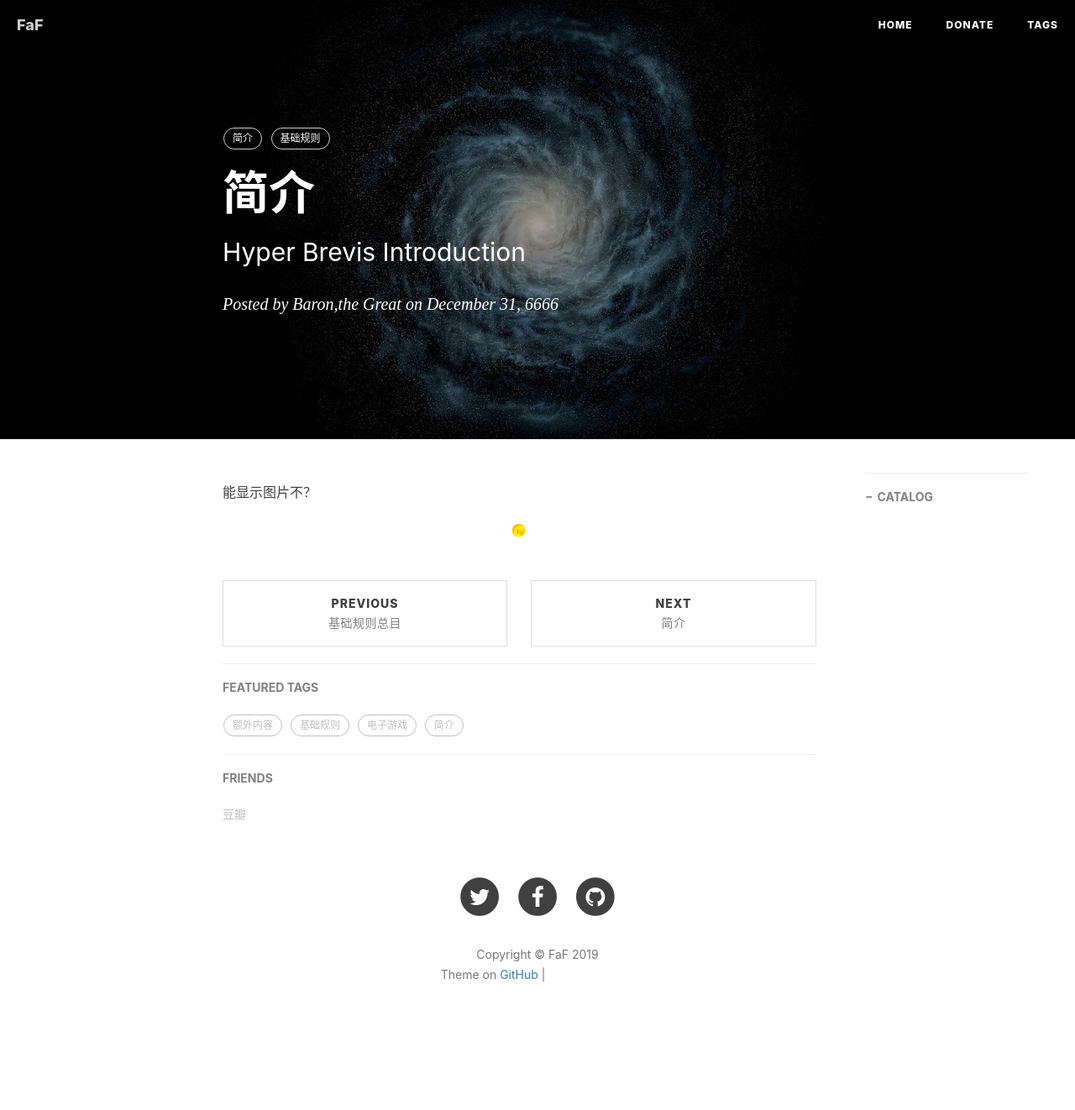
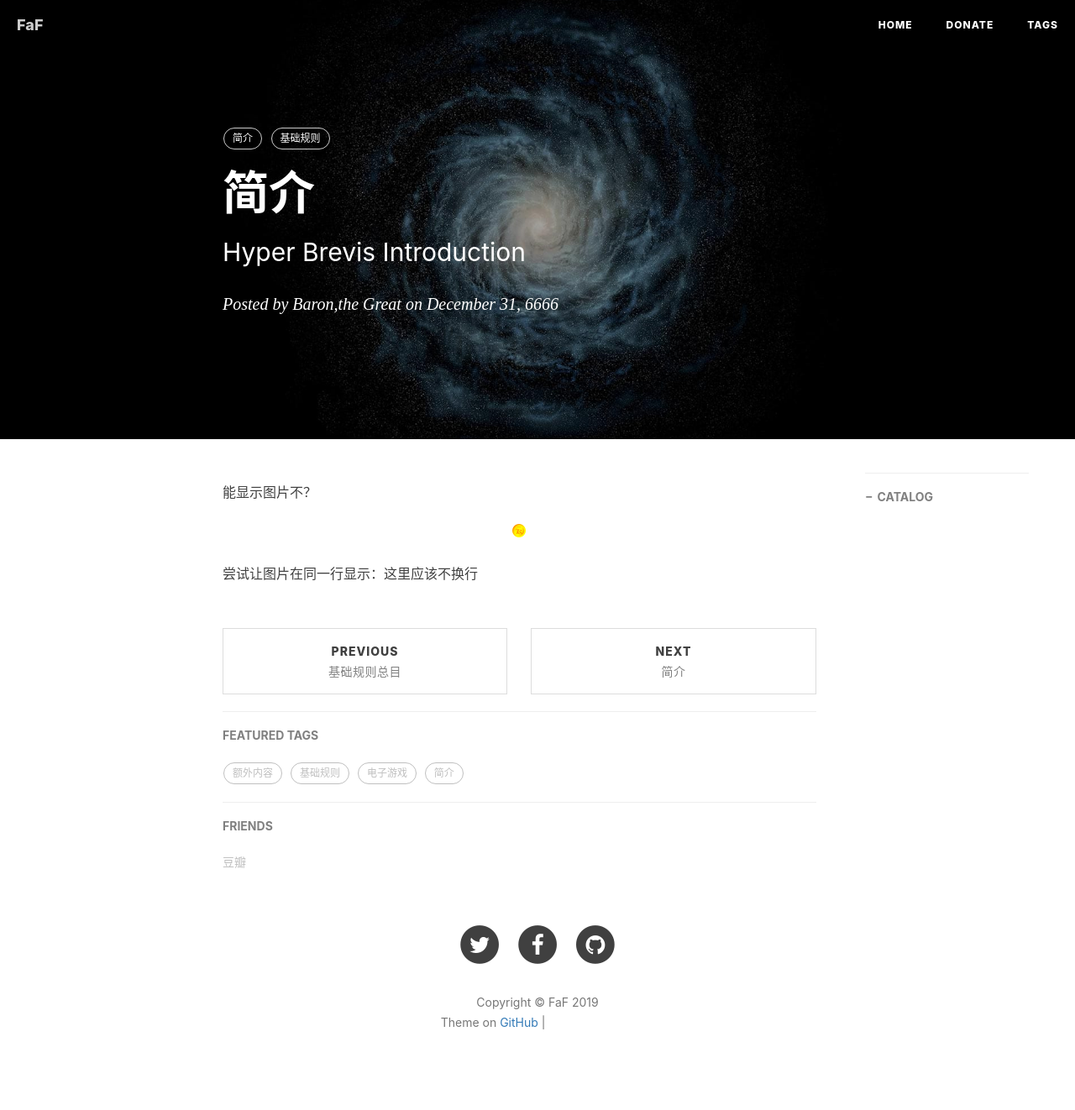
Before and after one commit to AndrewImalion/FameAndFarm.github.io, a Jekyll site: the page built from _posts/2019-04-07-test.md, in a window 1280 px wide. Shown: the whole page at 84% size. Built offline with Jekyll 4.4.1, drawn with Linux system fonts in a browser that asks for light colours; nearby versions of some CDN libraries; comment, search, counter and statistics services are not loaded; before the commit the page ends 1265 px from its top, so only the background shows below that; grey boxes are pictures that could not be loaded.

Commit message:
Update 2019-04-07-test.md

```diff
--- a/_posts/2019-04-07-test.md
+++ b/_posts/2019-04-07-test.md
@@ -14,3 +14,5 @@
 
 
 能显示图片不？![坎特利]({{ site.url }}/assets/i-coin-16px.png)
+
+尝试让图片在同一行显示：<span style="width:16px;height:16px;background-image: url( {{ site.url }}/assets/i-coin-16px )"><a href="#" style="display:none;">坎特利</a></span>这里应该不换行
```
